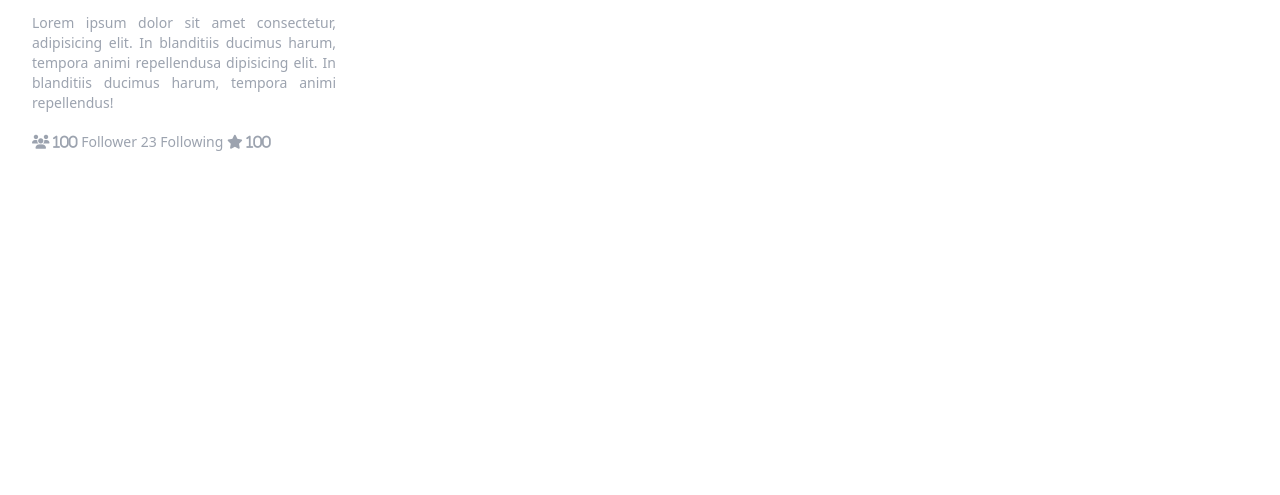
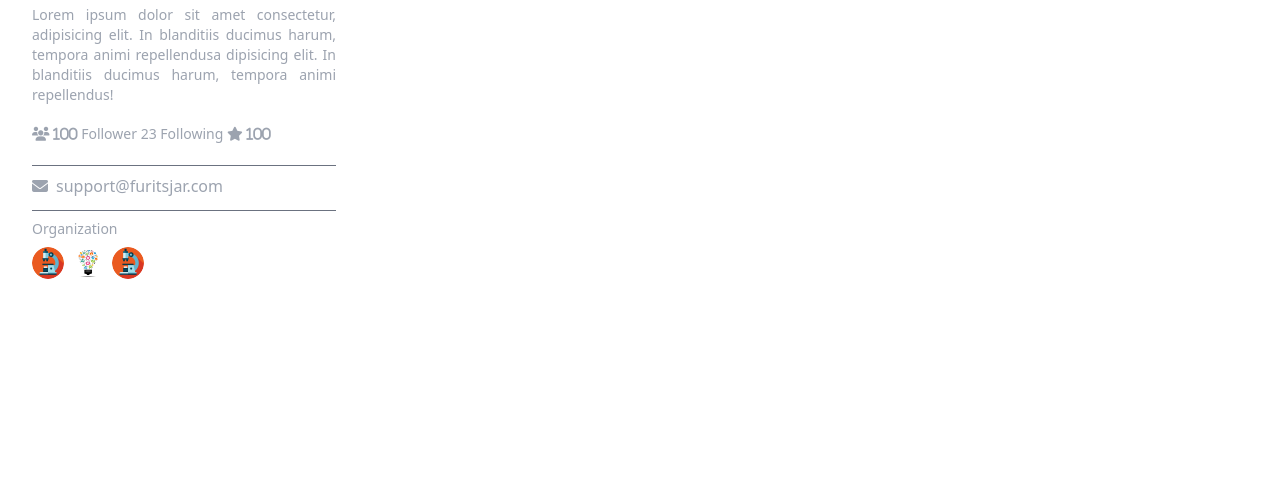
Before and after one commit to mosta5617/Tailwind-CSS-Project-Practice, a plain HTML site: page index.html in a window 1280 px wide. Shown: the part 305-800 px from the top of the page. Drawn offline with nearby package versions, Linux system fonts and the light colour scheme.

Commit message:
profile section setup complete

```diff
--- a/index.html
+++ b/index.html
@@ -69,18 +69,19 @@
 
   </div>
 <!-- main section -->
-  <div class="mx-8 mt-8">
+  <div class="mx-8 mt-6">
     <div class="w-1/4">
-      <!-- profile -->
+<!-- profile -->
       <div>
         <img class="w-40 h-40 rounded-full" src="./img/avatar.png" alt="">
       </div>
 
       <div>
         <div class="text-3xl text-gray-400 text-medium pb-1">Mostafijur Rahman</div>
-        <button class="border border-gray-400 hover:text-gray-700 py-1 rounded w-4/5 hover:border-gray-600 hover:bg-gray-400">Follow</button>
+        <button class="border border-gray-400 hover:text-gray-700 py-1 rounded w-4/5 hover:border-gray-600 hover:bg-gray-200">Follow</button>
       </div>
-      <div class="mt-4">
+<!-- Following section -->
+      <div class="mt-4 border-b border-gray-500 pb-5">
         <p class="text-gray-400 text-sm mb-4 text-justify">Lorem ipsum dolor sit amet consectetur, adipisicing elit. In blanditiis ducimus harum, tempora animi repellendusa dipisicing elit. In blanditiis ducimus harum, tempora animi repellendus!</p>
         <a class="text-gray-400 text-sm" href="">
           <i class=" fa fa-users"> 100 </i><span> Follower </span>
@@ -92,6 +93,38 @@
           <i class=" fa fa-star"> 100 </i>
         </a>
       </div>
+<!-- Support section -->
+      <div class="flex items-center py-2 border-b border-gray-500 pb-3">
+        <div>
+          <i class="fa-solid fa-envelope text-gray-400 w-4 h-4"> </i>
+        </div>
+        <div class="ml-2">
+         <a href="" class="text-gray-400 font-medium"> support@furitsjar.com</a>
+        </div>
+      </div>
+<!--Organization section  -->
+    <div class="mt-2">
+
+      <div class="font-medium text-sm text-gray-400">Organization</div>
+      <div class="flex items-center space-x-2 mt-2">
+        <div>
+          <a href="">
+            <img src="./img/micro.png" class="w-8 h-8 rounded-full" alt="">
+          </a>
+        </div>
+        <div>
+          <a href="">
+            <img src="./img/science.png" class="w-8 h-8 rounded-full" alt="">
+          </a>
+        </div>
+        <div>
+          <a href="">
+            <img src="./img/micro.png" class="w-8 h-8 rounded-full" alt="">
+          </a>
+        </div>
+      </div>
+
+    </div>
     </div>
   </div>
 
```
Also changed, not shown: img/micro.png (added), img/science.png (added).
